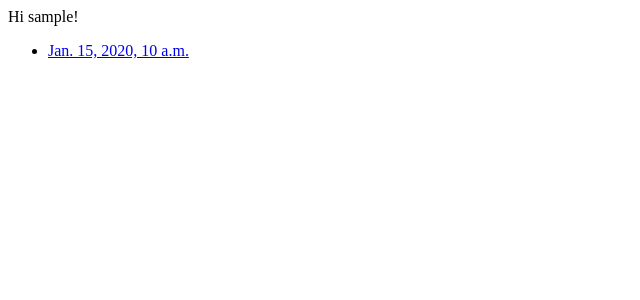
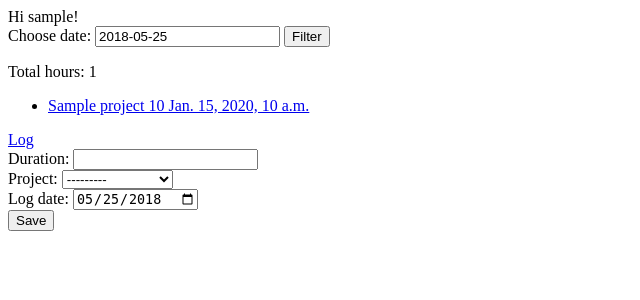
Before and after one commit to gzelle/django-worklogger, a Django app: template worklogger/logs/templates/logs/index.html in a window 1280 px wide. Shown: the top 300 px of the page, without its empty margins (0-640 px from the left). Run offline with Django 3.2, Linux system fonts and the light colour scheme; a user stored in the database is signed in; tables that the repository leaves empty hold one stand-in row (values such as "Sample post"); the template is opened without the code that fills it: values that come from a table or form of the project are taken from there, most other values are stand-ins (such as "Sample title", 1, 10 or a date in 2020); data that the repository does not hold is empty; some libraries are stand-ins or nearby versions.

Commit message:
#11327 Add new log form, filter logs based on date

```diff
--- /dev/null
+++ b/worklogger/logs/forms.py
@@ -0,0 +1,15 @@
+from django import forms
+
+from .models import Log
+
+class DateInput(forms.DateInput):
+    input_type = 'date'
+
+class LogForm(forms.ModelForm):
+
+    class Meta:
+        model = Log
+        fields = ('duration', 'project', 'log_date')
+        widgets = {
+            'log_date': DateInput()
+        }
--- a/worklogger/logs/models.py
+++ b/worklogger/logs/models.py
@@ -1,13 +1,13 @@
 # -*- coding: utf-8 -*-
 from __future__ import unicode_literals
 
+import datetime
 from django.contrib.auth.models import User
 from django.db import models
 from django.db.models import Sum
 
 
 # Create your models here.
-
 
 class Project(models.Model):
 	project_name = models.CharField(max_length=200)
@@ -22,9 +22,9 @@
 class Log(models.Model):
     user = models.ForeignKey(User, on_delete=models.CASCADE)
     project = models.ForeignKey(Project, blank=False, null=True, on_delete=models.SET_NULL)
-    duration = models.IntegerField()
-    log_date = models.DateField(auto_now=False, auto_now_add=False)
+    duration = models.DecimalField(max_digits=10, decimal_places=3)
+    log_date = models.DateField(auto_now=False, auto_now_add=False, default=datetime.date.today)
     date_logged = models.DateField(auto_now=False, auto_now_add=True)
 
     def __str__(self):
-    	return str(self.log_date)
+    	return str(self.project) + " - " + str(self.duration) + " - " + str(self.log_date)
--- a/worklogger/logs/templates/logs/index.html
+++ b/worklogger/logs/templates/logs/index.html
@@ -1,12 +1,38 @@
+<head>
+	<script src="https://ajax.googleapis.com/ajax/libs/jquery/1.11.3/jquery.min.js"></script>
+    <link rel="stylesheet" href="https://ajax.googleapis.com/ajax/libs/jqueryui/1.11.4/themes/smoothness/jquery-ui.css">
+    <script src="https://ajax.googleapis.com/ajax/libs/jqueryui/1.11.4/jquery-ui.min.js"></script>
+</head>
+
 {% if user.is_authenticated %}
   Hi {{ user.username }}!
 {% endif %}
+<form action="{% url 'logs:index' %}" method="get">
+	{% csrf_token %}
+    <label for="">Choose date: </label>
+    <input type="text" id="datepicker" value="{{filter}}" name="filter">
+    <input type="submit" value="Filter" />
+</form>
+<script>
+$( "#datepicker" ).datepicker({
+    dateFormat: "yy-mm-dd",
+    changeMonth: true,
+    numberOfMonths: 1,
+});
+$( "#datepicker" ).datepicker("setDate", 'today');
+</script>
+Total hours: {{ total_hours }}
 	{% if logs_list %}
 	    <ul>
+	    {% now "DATE_FORMAT" as current_date %}
 	    {% for log in logs_list %}
-	        <li><a href="{% url 'logs:detail' log.id %}">{{ log.log_date }}</a></li>
+	        <li><a href="{% url 'logs:detail' log.id %}">{{ log.project }} {{ log.duration }} {{ log.log_date }}</a></li>
+
 	    {% endfor %}
 	    </ul>
 	{% else %}
-	    <p>No users are available.</p>
+	    <p>No logs for this day.</p>
 	{% endif %}
+
+<a href="{% url 'logs:log_new' %}">Log</a>
+{% include 'logs/new.html' with log_date=filter %}
--- /dev/null
+++ b/worklogger/logs/templates/logs/new.html
@@ -0,0 +1,23 @@
+<head>
+	<script src="https://ajax.googleapis.com/ajax/libs/jquery/1.11.3/jquery.min.js"></script>
+    <link rel="stylesheet" href="https://ajax.googleapis.com/ajax/libs/jqueryui/1.11.4/themes/smoothness/jquery-ui.css">
+    <script src="https://ajax.googleapis.com/ajax/libs/jqueryui/1.11.4/jquery-ui.min.js"></script>
+</head>
+
+<form action="{% url 'logs:log_new' %}" method="post">
+	{% csrf_token %}
+    {% for field in form %}
+        {{ field.errors }}
+        {{ field.label_tag }} {{ field }}<br/>
+
+    {% endfor %}
+    <input type="submit" value="Save" />
+</form>
+<script>
+$( "#datepicker" ).datepicker({
+    dateFormat: "mm-dd-yy",
+    changeMonth: true,
+    numberOfMonths: 1,
+});
+$( "#datepicker" ).datepicker("setDate", 'today');
+</script>
--- a/worklogger/logs/urls.py
+++ b/worklogger/logs/urls.py
@@ -5,6 +5,7 @@
 app_name = 'logs'
 urlpatterns = [
     url(r'^$', views.IndexView.as_view(), name='index'),
+    url(r'^new/$', views.log_new, name='log_new'),
     url(r'^(?P<pk>[0-9]+)/$', views.DetailView.as_view(), name='detail'),
     url(r'^(?P<pk>[0-9]+)/results/$', views.ResultsView.as_view(), name='results'),
 ]
```
Also changed, not shown: worklogger/logs/templates/logs/_new.html (added, +23 -0 lines), worklogger/logs/templates/logs/edit.html (added, +7 -0 lines), worklogger/logs/views.py (+40 -10 lines), worklogger/logs/migrations/0002_auto_20180524_0845.py (added), 5 other files.
